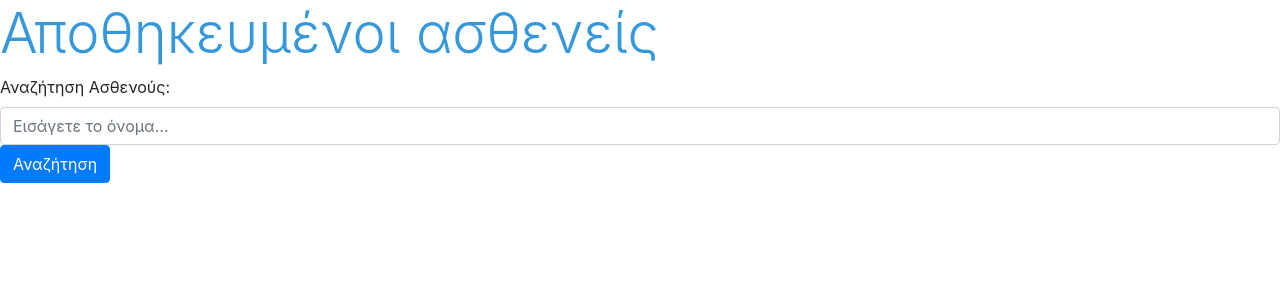
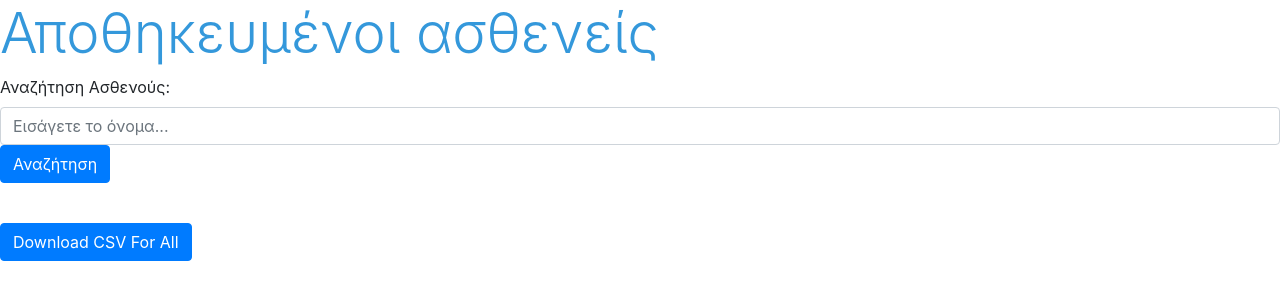
Before and after one commit to georgepapakonstantinou/surveyformproject, a Django app: page /poll/search_patients in a window 1280 px wide. Shown: the top 300 px of the page. Run offline with Django 4.2, Linux system fonts and the light colour scheme; data comes from the database, SQL or seed files in the repository; both versions use the stored data as it was after the commit.

Commit message:
new csv for all patients

```diff
--- a/poll/urls.py
+++ b/poll/urls.py
@@ -18,6 +18,7 @@ urlpatterns=[
     path('demo',views.demo,name='demo'),
     path('search_patients',views.search_patients, name='search_patients'),
     path('download_patient_choices_csv/<int:patient_id>/', views.download_patient_choices_csv, name='download_patient_choices_csv'),
+    path('download_all', views.download_all, name='download_all'),
 
 
 ]
--- a/poll/views.py
+++ b/poll/views.py
@@ -313,3 +313,69 @@ def download_patient_choices_csv(request, patient_id):
         ])
 
     return response
+
+def download_all(request):
+    patients = Patient.objects.filter(DOCTOR=request.user)
+
+
+    csv_filename = 'all_patients'
+
+    responce = HttpResponse(content_type='text/csv')
+    responce['Content-Disposition'] = f'attachment; filename="{csv_filename}"'
+
+    csv_writer = csv.writer(responce)
+    header_row = ['Identity',
+    'Category of Education',
+    'Education of Patient',
+    'Sex of Patient',
+    'Age of Patient',
+    'Carer category of education',
+    'Education of Carer',
+    'Sex of Carer',
+    'Age of Carer',
+    'Relationship between patient and caregiver',
+    'LIVES IN',
+    'kentro',
+    'date',
+    'NPI',
+    'STAGE',
+    'IADL',
+    'MMSE']
+
+    questions = Question.objects.all()
+    for q in questions:
+        header_row.extend([f'{q.question_text[:3]} - First Answer', f'- Second Answer', f'- Notes'])
+    csv_writer.writerow(header_row)
+
+
+
+    for patient in patients:
+        patient_choices = Choice.objects.filter(patient=patient)
+        row = [patient.IDENTITY,
+        patient.EDUCCATEGORY,
+        patient.EDUCPATIENT,
+        patient.SEXPATIENT,
+        patient.AGEPATIENT,
+        patient.ECUCCARERCAT,
+        patient.EDUCCARER,
+        patient.SEXCARER,
+        patient.AGECARER,
+        patient.RELATIONSHIPCARER,
+        patient.LIVESIN,
+        patient.kentro,
+        patient.date,
+        patient.NPI,
+        patient.STAGE,
+        patient.IADL,
+        patient.MMSE]
+
+        for q in questions:
+            choice = patient_choices.filter(question=q).first()
+            if choice:
+                row.extend([choice.first_answer, choice.second_answer, choice.notes])
+            else:
+                row.extend(['', '', ''])
+        csv_writer.writerow(row)
+
+
+    return responce
--- a/templates/poll/saved_patients.html
+++ b/templates/poll/saved_patients.html
@@ -40,6 +40,10 @@
     </div>
 
     {% endfor %}
+    <br>
+    <a href="{% url 'poll:download_all' %}" class="btn btn-primary" download>
+      Download CSV For All
+    </a>
 
 
   </body>
```
Also changed, not shown: db.sqlite3.
